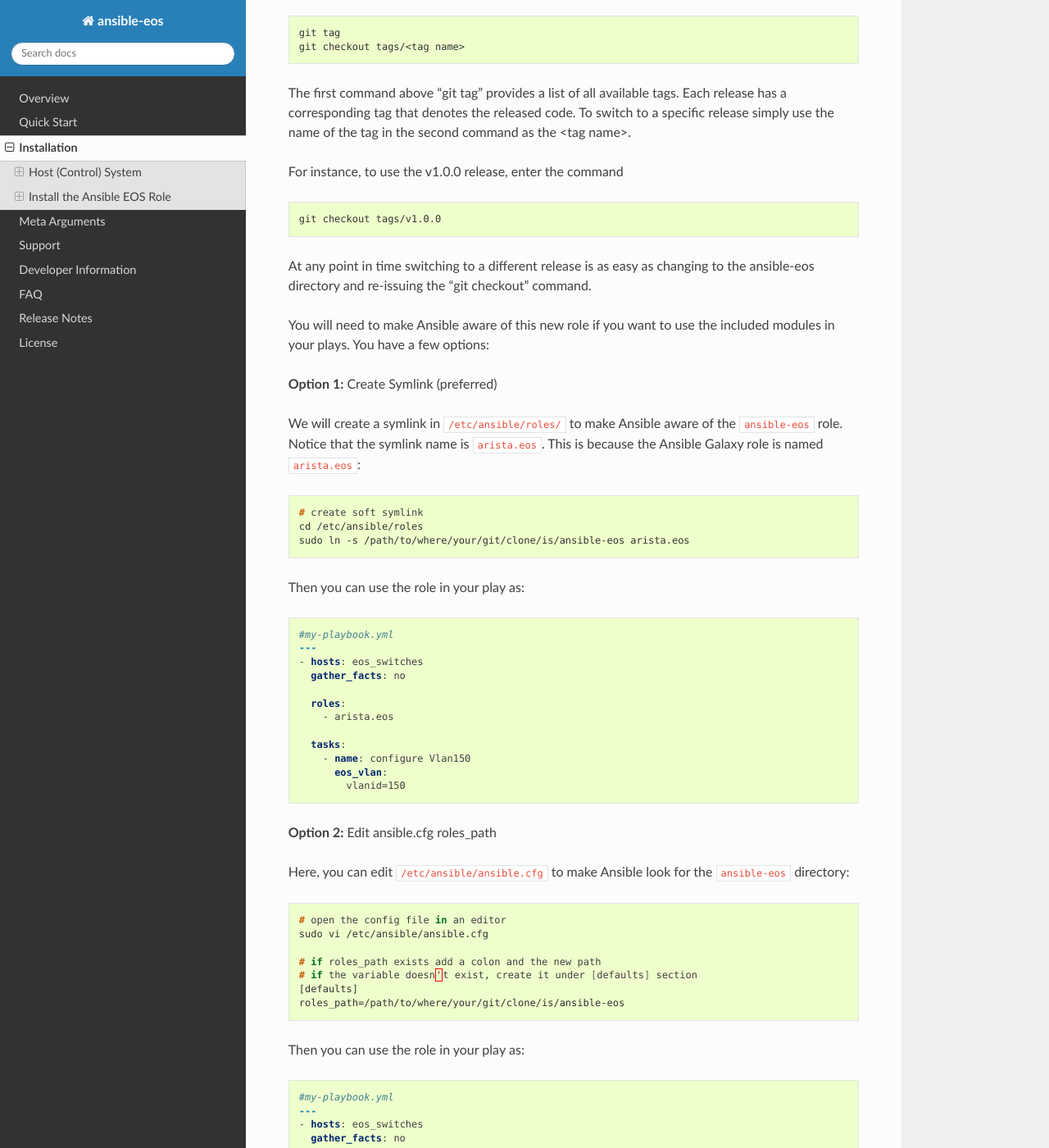
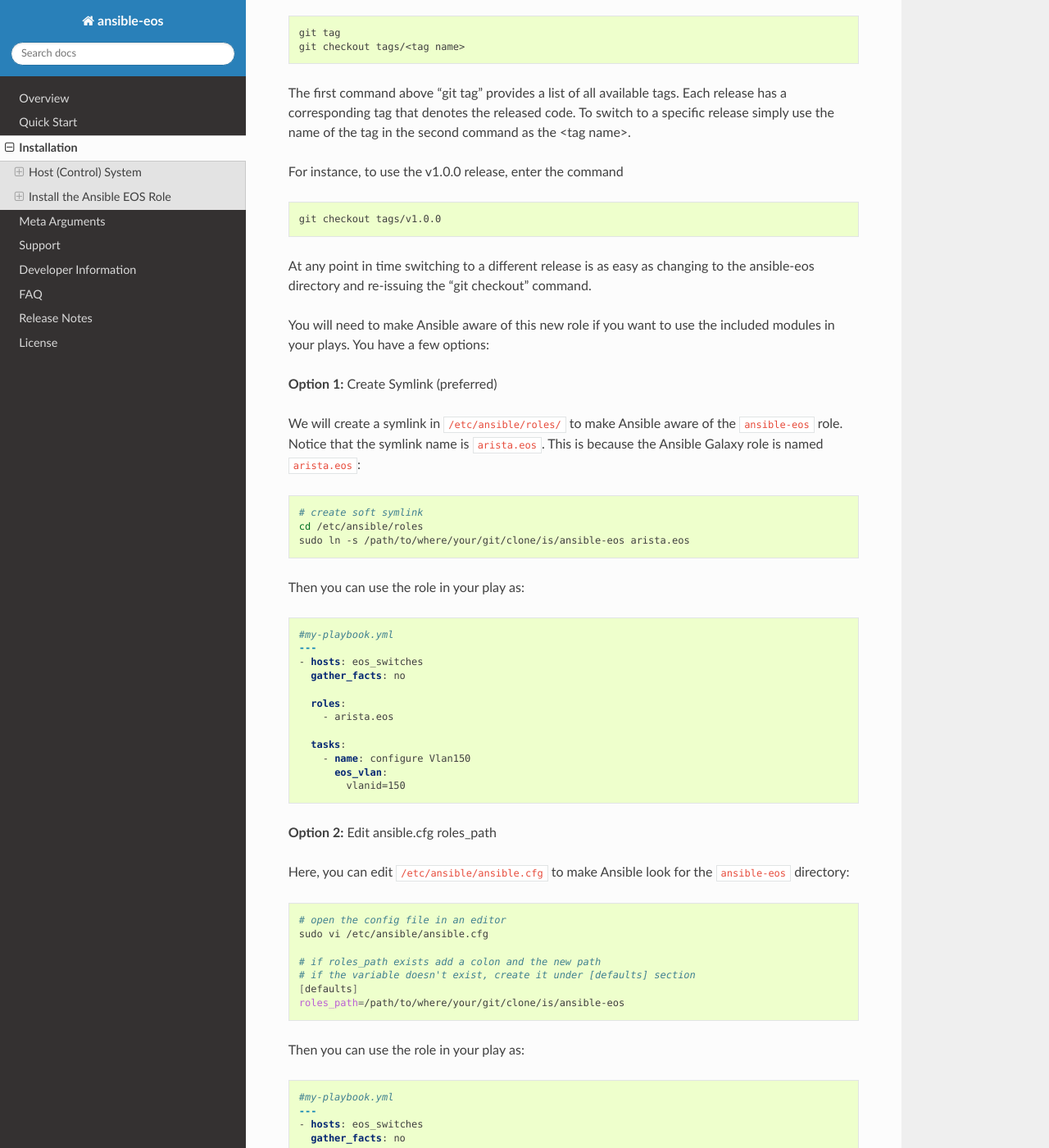
Before and after one commit to lruslan/ansible-eos, a Sphinx documentation site: the page built from docs/install.rst, in a window 1280 px wide and 1400 px high, scrolled down 2350 px. Shown: the whole window at 82% size. Built offline with Sphinx 7.4.7 and the Read the Docs theme 2.0.0, drawn with Linux system fonts in a browser that asks for light colours; pages that are not in the unit, such as notebooks, are missing from menus; some of the changed text lies outside the part shown.

Commit message:
fix rst formatting

```diff
--- a/docs/install.rst
+++ b/docs/install.rst
@@ -28,7 +28,7 @@ Installing via YUM
 ==================
 Ansible is provided via standard RPM installations from EPEL 6 and Fedora repositories.  Simply run Yum with appropriate permissions to install the latest version of Ansible.
 
-.. code-block:: console
+.. code-block:: shell
 
   $ sudo yum install ansible
 
@@ -40,7 +40,7 @@ to Apt’s sources. Ansible binaries are installed from this PPA.  Once the PPA
 has been added to the Apt sources list execute the following commands to
 install Ansible.
 
-.. code-block:: console
+.. code-block:: shell
 
   sudo apt-get install software-properties-common
   sudo apt-add-repository ppa:ansible/ansible
@@ -52,7 +52,7 @@ Installing via PIP
 Ansible can be installed using Python PIP. To install Ansible with PIP,
 simply enter the following command from a shell prompt.
 
-.. code-block:: console
+.. code-block:: shell
 
   sudo pip install ansible
 
@@ -73,7 +73,7 @@ Install Using Ansible Galaxy
 ============================
 From your Ansible Control Host, type:
 
-.. code-block:: console
+.. code-block:: shell
 
   sudo ansible-galaxy install arista.eos
 
@@ -103,7 +103,7 @@ To get started, download the latest Arista EOS modules from Github using the
 clone command. From a terminal on the Ansible control system issue the
 following command:
 
-.. code-block:: console
+.. code-block:: shell
 
   git clone https://github.com/arista-eosplus/ansible-eos.git
 
@@ -114,7 +114,7 @@ a work in progress, it might be necessary to switch to a released version of
 the EOS modules. In order to switch to a specific release version, change
 directories to the ansible-eos directory and enter the following command.
 
-.. code-block:: console
+.. code-block:: shell
 
   git tag
   git checkout tags/<tag name>
@@ -126,7 +126,7 @@ second command as the <tag name>.
 
 For instance, to use the v1.0.0 release, enter the command
 
-.. code-block:: console
+.. code-block:: shell
 
   git checkout tags/v1.0.0
 
@@ -143,7 +143,7 @@ We will create a symlink in ``/etc/ansible/roles/`` to make Ansible aware of the
 ``ansible-eos`` role.  Notice that the symlink name is ``arista.eos``. This is
 because the Ansible Galaxy role is named ``arista.eos``:
 
-.. code-block:: console
+.. code-block:: shell
 
   # create soft symlink
   cd /etc/ansible/roles
@@ -172,7 +172,7 @@ Then you can use the role in your play as:
 Here, you can edit ``/etc/ansible/ansible.cfg`` to make Ansible look for the
 ``ansible-eos`` directory:
 
-.. code-block:: console
+.. code-block:: shell
 
   # open the config file in an editor
   sudo vi /etc/ansible/ansible.cfg
```
